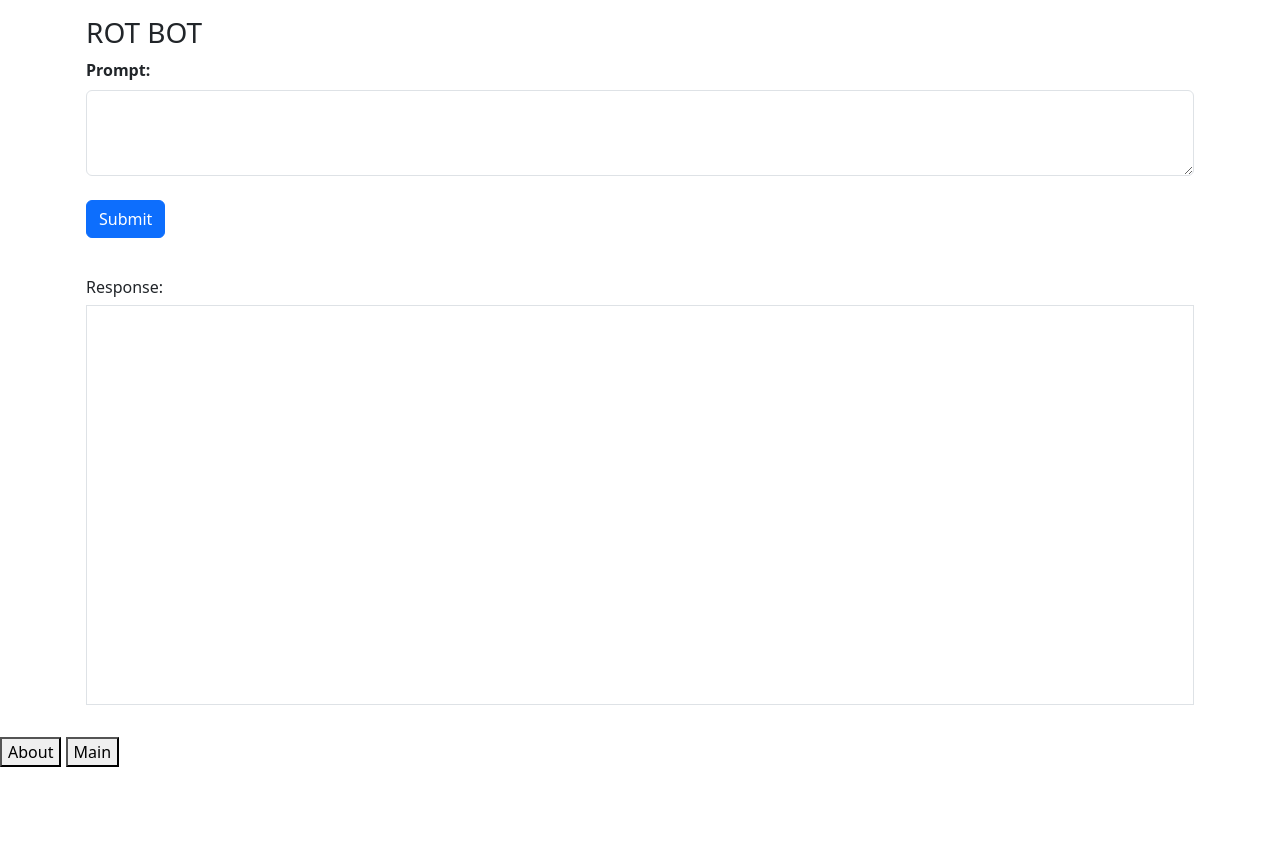
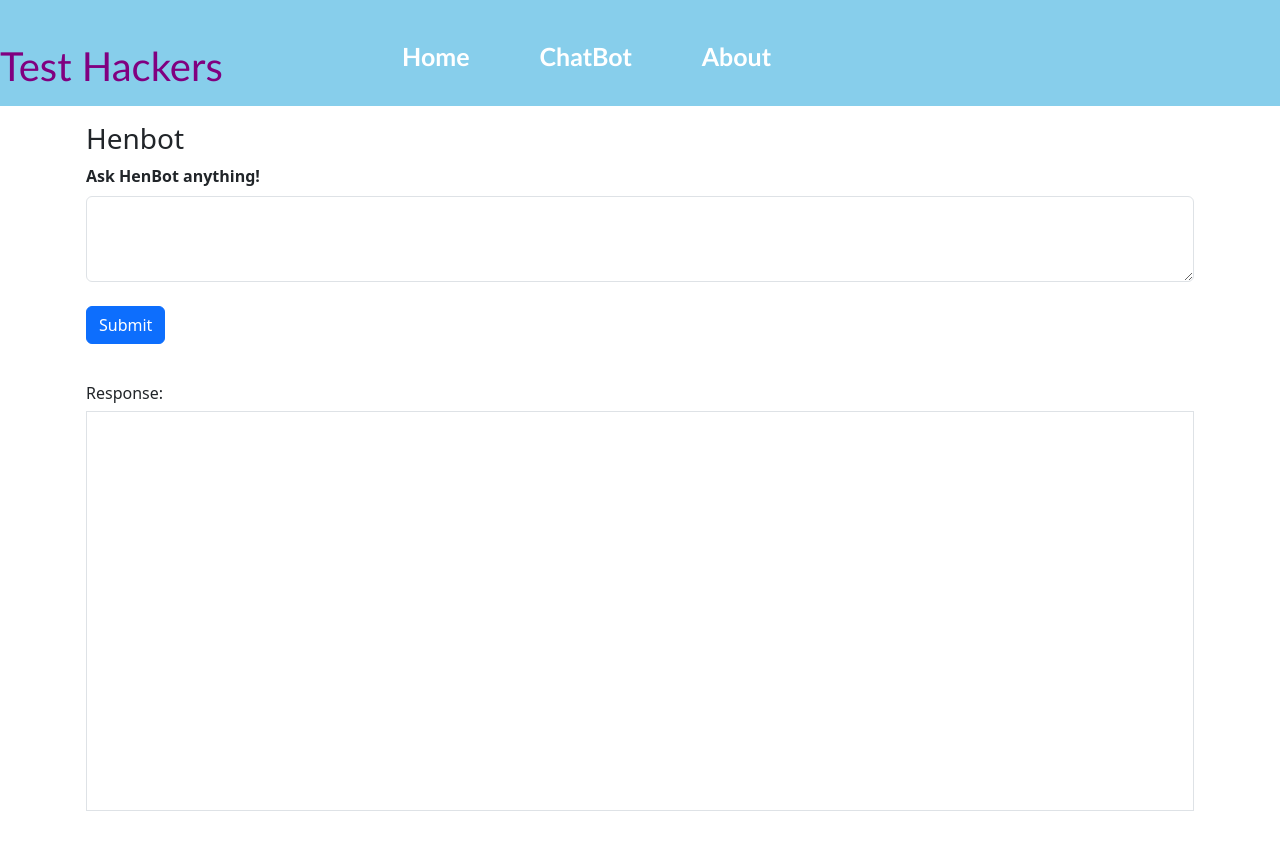
Before and after one commit to MoskowitzRocket/StormHacks2024, a Flask app: page / in a window 1280 px wide. Before the commit the page ends 767 px from the top, so only its background shows below. Run offline with Flask 3, Linux system fonts and the light colour scheme.

Commit message:
Index update
Made CSS work with it by moving into static folder

Added class names to html elements in index to work with css

```diff
--- a/app/templates/index.html
+++ b/app/templates/index.html
@@ -1,7 +1,8 @@
 <!-- query.html -->
 <html>
 <head>
-	<title>Query</title>
+	<title>RotBot</title>
+	<link rel="stylesheet" href="{{ url_for('static', filename='style.css') }}">
 	<script src="https://code.jquery.com/jquery-3.6.0.min.js"></script>
 	<script src="https://cdn.jsdelivr.net/npm/js-cookie@3.0.0/dist/js.cookie.min.js"></script>
 	<script src="https://cdn.jsdelivr.net/npm/bootstrap@5.3.0-alpha1/dist/js/bootstrap.bundle.min.js" integrity="sha384-w76AqPfDkMBDXo30jS1Sgez6pr3x5MlQ1ZAGC+nuZB+EYdgRZgiwxhTBTkF7CXvN" crossorigin="anonymous"></script>
@@ -48,13 +49,34 @@
 		});
 	</script>
 </head>
+
 <body>
+
+	<!--<div class="navbar">
+        <a href="{{ url_for('about') }}"><button>About</button></a>
+        <a href="{{ url_for('main') }}"><button>Main</button></a>
+    </div> -->
+	<div class="navbar">
+		<div class="divnav">
+			<div class="themenu">
+				<div class="icon">
+                         <h1 class="logo"> Test Hackers </h1>
+                </div>
+				<ul>
+					<li><a href="{{ url_for('main') }}">Home</a></li>
+					<li><a href="#">ChatBot</a></li>
+					<li><a href="{{ url_for('about') }}">About</a></li>
+				</ul>
+			</div>
+		</div>
+	</div>
+
 	<div class="container p-3">
-		<h3>ROT BOT</h3>
+		<h3>Henbot</h3>
 		<div class="mb-3">
 			<form method="post" action="">
 
-				<label for="prompt" class="form-label"><strong>Prompt: </strong></label>
+				<label for="prompt" class="form-label"><strong>Ask HenBot anything! </strong></label>
 				<textarea class="form-control" type="textarea" id="prompt" name="prompt" rows="3"></textarea>
 				<br>
 				<button class="btn btn-primary " type="submit">Submit</button>
@@ -67,12 +89,5 @@
 
 		</div>
 	</div>
-
-    <div class="buttons">
-        <a href="{{ url_for('about') }}"><button>About</button></a>
-        <a href="{{ url_for('main') }}"><button>Main</button></a>
-    </div>
-
-
 </body>
 </html>
```
Also changed, not shown: static/style.css (renamed from style.css).
